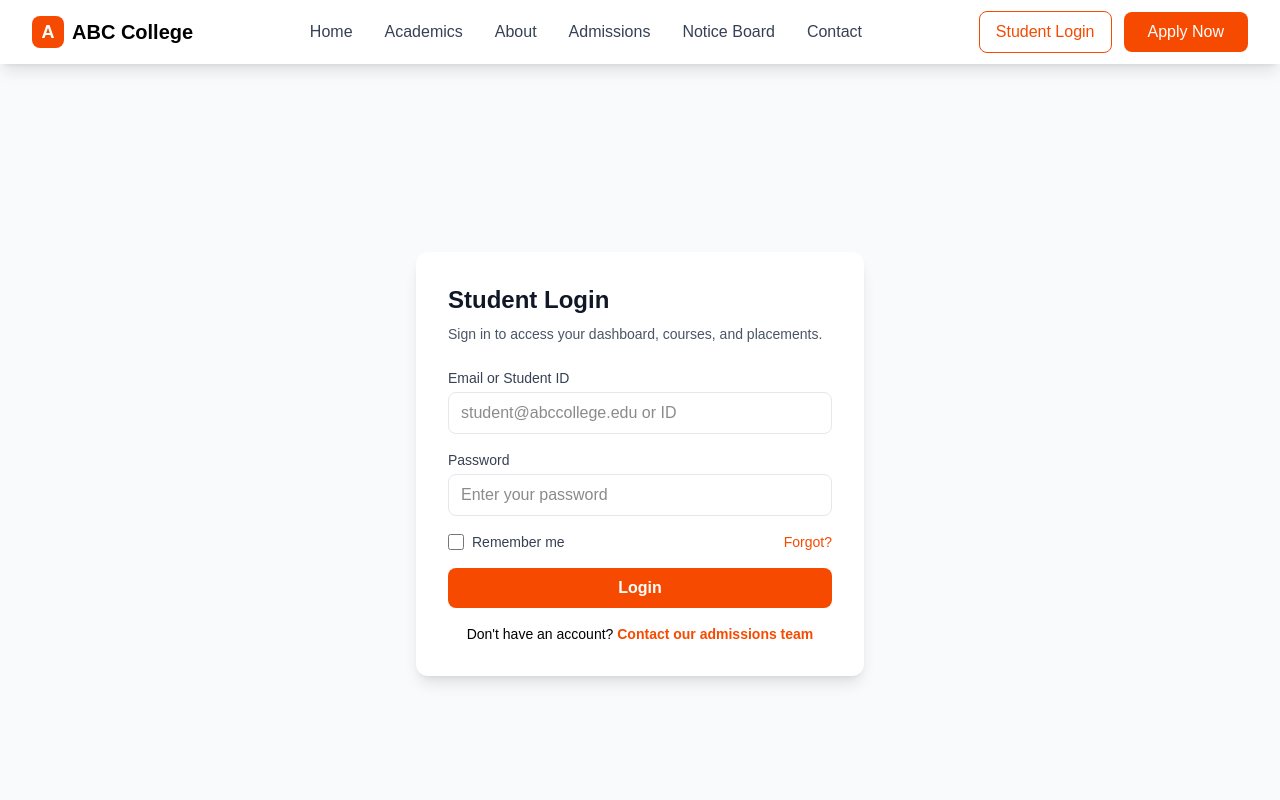
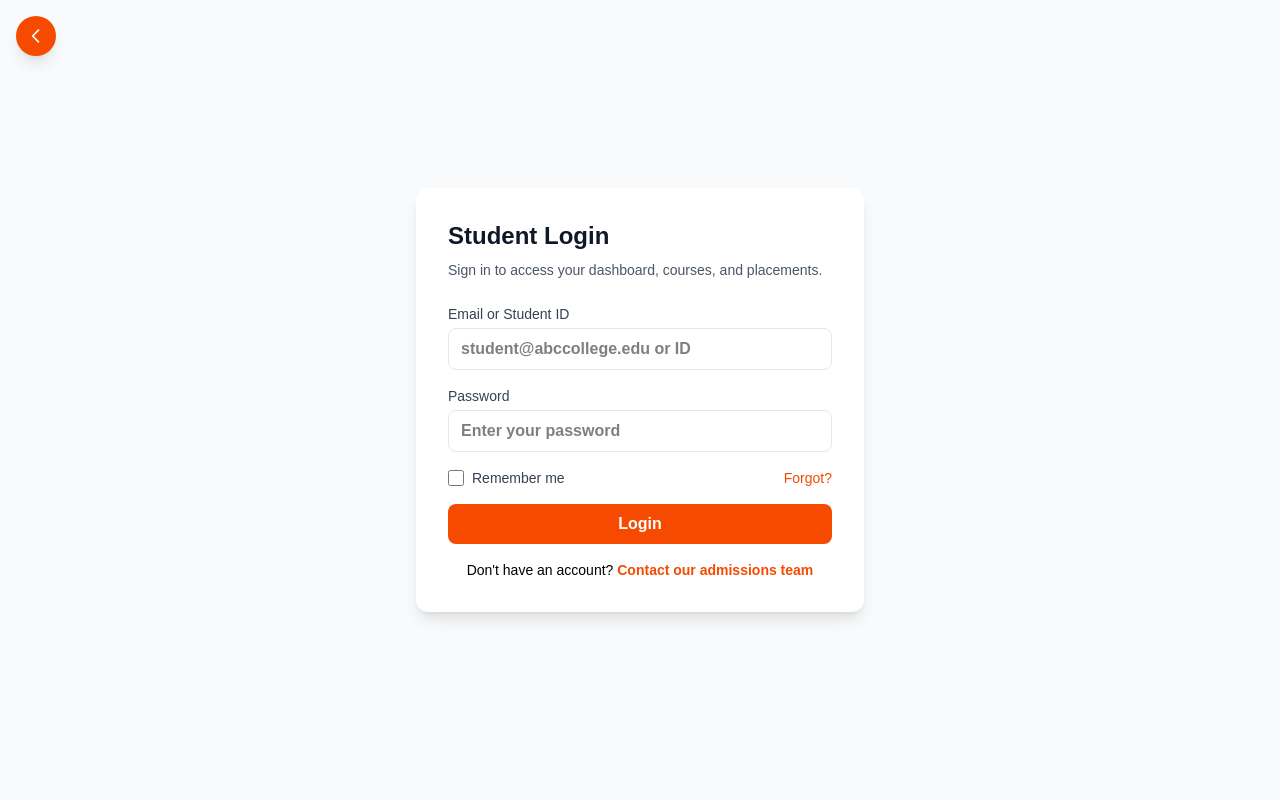
Before and after one commit to saurav219e3c/collpro, a Next.js app in the folder FrontEnd/coll/: page /student/login in a window 1280 px wide. Shown: the top 800 px of the page. Built offline with nearby package versions, Linux system fonts and the light colour scheme.

Commit message:
modify login

```diff
--- /dev/null
+++ b/FrontEnd/coll/app/landing/FooterSwitcher.tsx
@@ -0,0 +1,12 @@
+"use client";
+import { usePathname } from "next/navigation";
+import Footer from "./Footer";
+
+export default function FooterSwitcher() {
+  const pathname = usePathname() || "/";
+
+  // Hide the footer on student login route(s)
+  if (pathname === "/student/login" || pathname.startsWith("/student/login/")) return null;
+
+  return <Footer />;
+}
--- /dev/null
+++ b/FrontEnd/coll/app/landing/HeaderSwitcher.tsx
@@ -0,0 +1,26 @@
+"use client";
+import { usePathname, useRouter } from "next/navigation";
+import Header from "./Header";
+
+export default function HeaderSwitcher() {
+  const pathname = usePathname() || "/";
+  const router = useRouter();
+
+  // Show a compact orange back-button header on the student login route
+  if (pathname === "/student/login" || pathname.startsWith("/student/login/")) {
+    return (
+      // small fixed back button (no horizontal bar)
+      <button
+        aria-label="Go back"
+        onClick={() => router.back()}
+        className="fixed top-4 left-4 z-50 inline-flex items-center justify-center bg-orange-600 text-white w-10 h-10 rounded-full shadow-lg hover:bg-orange-700 focus:outline-none focus:ring-2 focus:ring-orange-300"
+      >
+        <svg className="h-5 w-5" fill="none" stroke="currentColor" viewBox="0 0 24 24" xmlns="http://www.w3.org/2000/svg">
+          <path strokeLinecap="round" strokeLinejoin="round" strokeWidth={2} d="M15 19l-7-7 7-7" />
+        </svg>
+      </button>
+    );
+  }
+
+  return <Header />;
+}
--- a/FrontEnd/coll/app/layout.tsx
+++ b/FrontEnd/coll/app/layout.tsx
@@ -1,8 +1,8 @@
 import type { Metadata } from "next";
 import { Geist, Geist_Mono } from "next/font/google";
 import "./globals.css";
-import Header from "./landing/Header";
-import Footer from "./landing/Footer";
+import HeaderSwitcher from "./landing/HeaderSwitcher";
+import FooterSwitcher from "./landing/FooterSwitcher";
 
 const geistSans = Geist({
   variable: "--font-geist-sans",
@@ -30,9 +30,9 @@ export default function RootLayout({
       className={`${geistSans.variable} ${geistMono.variable} h-full antialiased`}
     >
       <body className="min-h-full flex flex-col">
-        <Header />
+        <HeaderSwitcher />
         <main className="flex-1">{children}</main>
-        <Footer />
+        <FooterSwitcher />
       </body>
     </html>
   );
--- a/FrontEnd/coll/app/student/login/page.tsx
+++ b/FrontEnd/coll/app/student/login/page.tsx
@@ -34,7 +34,7 @@ export default function StudentLoginPage() {
               type="text"
               value={email}
               onChange={(e) => setEmail(e.target.value)}
-              className="w-full border border-gray-200 rounded-lg px-3 py-2 focus:outline-none focus:ring-2 focus:ring-orange-200"
+              className="w-full border border-gray-200 rounded-lg px-3 py-2 focus:outline-none focus:ring-2 focus:ring-orange-200 text-black font-semibold"
               placeholder="student@abccollege.edu or ID"
             />
           </div>
@@ -45,7 +45,7 @@ export default function StudentLoginPage() {
               type="password"
               value={password}
               onChange={(e) => setPassword(e.target.value)}
-              className="w-full border border-gray-200 rounded-lg px-3 py-2 focus:outline-none focus:ring-2 focus:ring-orange-200"
+              className="w-full border border-gray-200 rounded-lg px-3 py-2 focus:outline-none focus:ring-2 focus:ring-orange-200 text-black font-semibold"
               placeholder="Enter your password"
             />
           </div>
```
